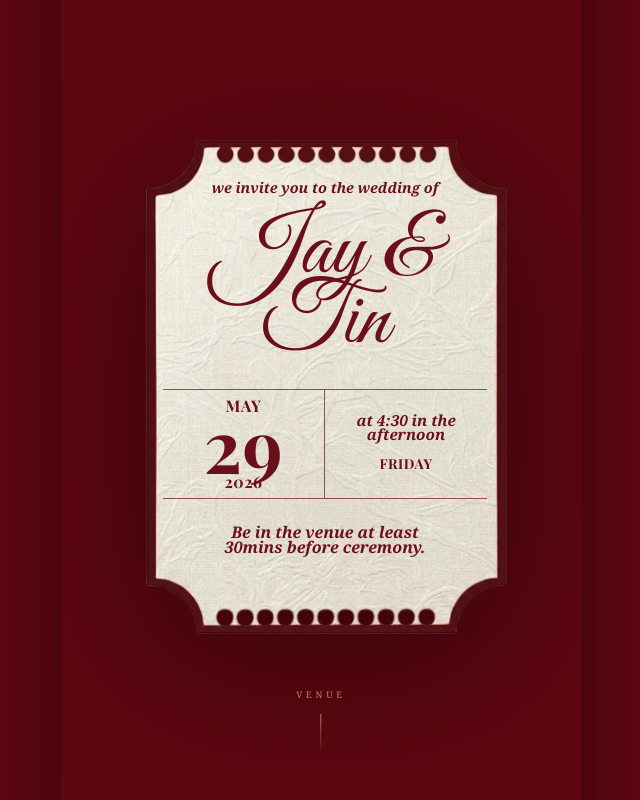
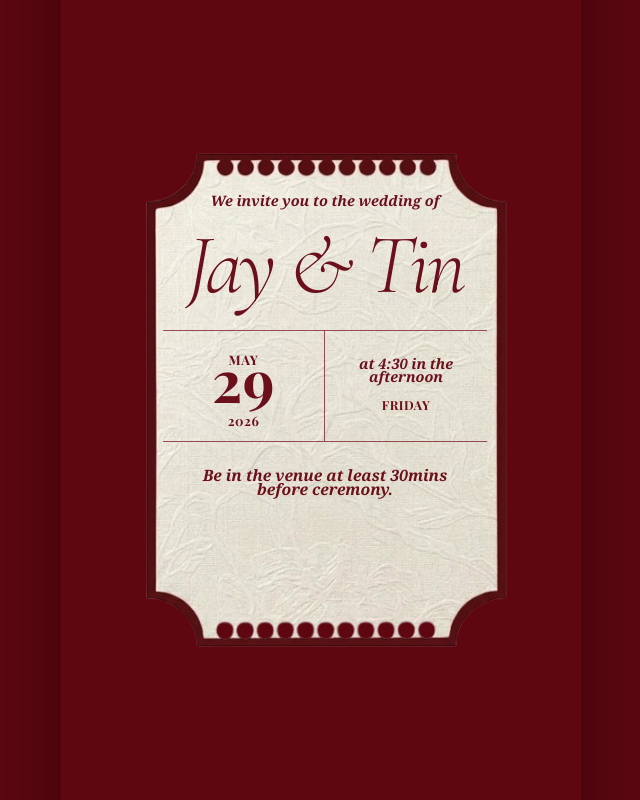
Before and after one commit to editwithjob/jay-tin-rsvp, a React (Vite) app: page / in a window 1280 px wide. Shown: the part 1040-1840 px from the top of the page, without its empty margins (319-959 px from the left). Built offline with nearby package versions, Linux system fonts and the light colour scheme.

Commit message:
feat: finalize wedding ticket layout and spacing adjustments

```diff
--- a/index.html
+++ b/index.html
@@ -1,7 +1,7 @@
 <!doctype html>
 <html lang="en">
   <head>
-    <link href="https://fonts.googleapis.com/css2?family=Playfair+Display:wght@400;600;700&family=Great+Vibes&display=swap" rel="stylesheet">
+    <link href="https://fonts.googleapis.com/css2?family=Playfair+Display:wght@400;600;700&family=Great+Vibes&family=Cormorant+Garamond:ital,wght@1,300;1,400&display=swap" rel="stylesheet">
     <meta charset="UTF-8" />
     <link rel="icon" type="image/svg+xml" href="/favicon.svg" />
     <meta name="viewport" content="width=device-width, initial-scale=1.0" />
--- a/src/App.jsx
+++ b/src/App.jsx
@@ -68,10 +68,10 @@ function HeroSection() {
   return (
     <SectionShell className="text-center">
       <div className="mx-auto flex min-h-[88svh] w-full max-w-[440px] flex-col justify-center">
-        <h1 className="font-serif text-[clamp(2.55rem,9.5vw,3.65rem)] uppercase leading-[1.02] tracking-[-0.045em] text-[#fff7ef]">
+        <h1 className="font-['Times_New_Roman'] text-[clamp(2.7rem,10vw,4rem)] font-normal uppercase leading-[0.98] tracking-[-0.06em] text-[#fff7ef]">
           Some things are
           <br />
-          Meant for you
+          meant for you
         </h1>
 
         <p className="script mt-7 text-[clamp(2rem,8vw,3rem)] leading-none text-[#fff7ef]">
@@ -100,52 +100,58 @@ function TicketSection() {
           <img
             src={ticketImage}
             alt="Jay and Tin wedding invitation ticket"
-            className="w-full drop-shadow-[0_40px_80px_rgba(0,0,0,0.45)]"
+            className="w-full"
           />
 
-          <div className="absolute inset-x-[9%] top-[10%] text-[#6b0f1a]">
+          <div className="absolute inset-x-[9%] top-[10%] text-center text-[#6b0f1a]">
             <p className="text-[clamp(0.72rem,3vw,0.9rem)] font-semibold italic leading-none">
-              we invite you to the wedding of
+              We invite you to the wedding of
             </p>
 
-            <h2 className="script mt-[7%] text-[clamp(4.15rem,16.5vw,5.55rem)] leading-[0.78]">
+            <h2 className="luxury-script mt-[7%] text-[clamp(4rem,15vw,5.3rem)] leading-[0.82] tracking-[-0.04em] text-[#6b0f1a]">
               Jay & Tin
             </h2>
 
-            <div className="mt-[10%] grid grid-cols-2 border-y border-[#7c1725]/75">
-              <div className="flex min-h-[100px] flex-col items-center justify-center border-r border-[#7c1725]/75 py-2">
-                <p className="heading-serif text-[clamp(0.8rem,3.3vw,1rem)] font-bold uppercase leading-none">
+            <div className="mt-[9%] grid min-h-[112px] grid-cols-2 border-y border-[#7c1725]/75">
+{/* LEFT DATE */}
+<div className="flex flex-col items-center justify-center border-r border-[#7c1725]/75 px-2 text-center">
+
+  <p className="heading-serif m-0 translate-y-[3px] text-[clamp(0.68rem,2.6vw,0.82rem)] font-bold uppercase leading-none">
     May
   </p>
-                <p className="heading-serif text-[clamp(3.3rem,13.8vw,4.55rem)] font-bold leading-[0.82]">
+
+<p className="heading-serif m-0 -translate-y-[6px] text-[clamp(3rem,11vw,3.6rem)] font-bold leading-[0.78]">
   29
 </p>
-                <p className="heading-serif text-[clamp(0.8rem,3.3vw,1rem)] font-bold leading-none">
+
+  <p className="heading-serif m-0 translate-y-[6px] text-[clamp(0.68rem,2.6vw,0.82rem)] font-bold leading-none tracking-[0.08em]">
     2026
+  </p>
+
+</div>
+
+              {/* RIGHT DETAILS */}
+              <div className="flex flex-col items-center justify-center px-3 text-center">
+                <div className="leading-[0.95]">
+                  <p className="m-0 text-[clamp(0.76rem,2.9vw,0.9rem)] font-semibold italic">
+                    at 4:30 in the
+                  </p>
+
+                  <p className="m-0 text-[clamp(0.76rem,2.9vw,0.9rem)] font-semibold italic">
+                    afternoon
                   </p>
                 </div>
 
-              <div className="flex min-h-[100px] flex-col items-center justify-center px-2 py-2">
-                <p className="text-[clamp(0.78rem,3.2vw,0.95rem)] font-semibold italic leading-[0.9]">
-                  at 4:30 in the
-                </p>
-                <p className="text-[clamp(0.78rem,3.2vw,0.95rem)] font-semibold italic leading-[0.9]">
-                  afternoon
-                </p>
-                <p className="heading-serif mt-3 text-[clamp(0.68rem,2.65vw,0.86rem)] font-bold uppercase tracking-[0.25em]">
+                <p className="heading-serif m-0 mt-3 text-[clamp(0.62rem,2.35vw,0.78rem)] font-bold uppercase tracking-[0.18em]">
                   Friday
                 </p>
               </div>
             </div>
 
-            <p className="mx-auto mt-[8%] max-w-[245px] text-[clamp(0.82rem,3.35vw,1rem)] font-semibold italic leading-[0.95]">
+            <p className="mx-auto mt-[8%] max-w-[250px] text-[clamp(0.82rem,3.25vw,0.98rem)] font-semibold italic leading-[0.95]">
               Be in the venue at least 30mins before ceremony.
             </p>
           </div>
-        </div>
-
-        <div className="absolute bottom-8 left-1/2 -translate-x-1/2">
-          <ScrollCue label="Venue" />
         </div>
       </div>
     </section>
@@ -182,8 +188,6 @@ function CeremonySection() {
         >
           View Map
         </a>
-
-        <ScrollCue label="Attire" />
       </div>
     </SectionShell>
   )
@@ -229,7 +233,6 @@ function DressCodeSection() {
           Burgundy · Black · Deep Red
         </p>
 
-        <ScrollCue label="Gift" />
       </div>
     </SectionShell>
   )
@@ -262,8 +265,6 @@ function DetailsSection() {
   return (
     <section className="chapter-section relative flex min-h-[100svh] items-center justify-center overflow-hidden bg-[#5f0711] px-0 py-0 text-center">
       <div className="chapter-content relative h-[100svh] w-full overflow-hidden bg-[#5f0711]">
-        <div className="absolute inset-0 z-0 bg-[#5f0711]" />
-
         <img
           src={detailsPaper}
           alt=""
@@ -271,27 +272,27 @@ function DetailsSection() {
           className="absolute inset-0 z-10 h-full w-full object-cover object-center"
         />
 
-        <div className="absolute inset-x-[9%] top-[11%] z-20 text-[#6b0f1a]">
-          <h3 className="heading-serif text-[clamp(2.45rem,10vw,3.55rem)] uppercase tracking-[-0.05em]">
+        <div className="absolute inset-x-[7%] top-[10%] z-20 text-[#6b0f1a]">
+          <h3 className="heading-serif text-[clamp(2.7rem,11vw,3.85rem)] uppercase tracking-[-0.05em]">
             Details
           </h3>
 
-          <div className="mt-[12%] space-y-[9.5%] text-left">
-            <div className="max-w-[58%]">
-              <h4 className="heading-serif text-[clamp(0.92rem,3.7vw,1.15rem)] font-bold uppercase leading-[0.95] tracking-[0.05em]">
+          <div className="mt-[13%] space-y-[8%] text-left">
+            <div className="max-w-[64%]">
+              <h4 className="heading-serif text-[clamp(1rem,4vw,1.25rem)] font-bold uppercase leading-[0.95] tracking-[0.04em]">
                 Can I bring a plus one?
               </h4>
-              <p className="mt-2 text-[clamp(0.64rem,2.5vw,0.8rem)] italic leading-[1.08]">
+              <p className="mt-2 text-[clamp(0.76rem,3vw,0.92rem)] italic leading-[1.05]">
                 Due to limited space at our venue, we can only accommodate those
                 formally invited on the invitation.
               </p>
             </div>
 
-            <div className="ml-auto max-w-[58%] text-right">
-              <h4 className="heading-serif text-[clamp(0.92rem,3.7vw,1.15rem)] font-bold uppercase leading-[0.95] tracking-[0.05em]">
+            <div className="ml-auto max-w-[64%] text-right">
+              <h4 className="heading-serif text-[clamp(1rem,4vw,1.25rem)] font-bold uppercase leading-[0.95] tracking-[0.04em]">
                 Are kids allowed?
               </h4>
-              <p className="mt-2 text-[clamp(0.64rem,2.5vw,0.8rem)] italic leading-[1.08]">
+              <p className="mt-2 text-[clamp(0.76rem,3vw,0.92rem)] italic leading-[1.05]">
                 We love your little ones. However, due to the limited space at
                 our venue, we decided to keep our wedding adults only. We
                 encourage you to use this as a date night to get out and have
@@ -299,11 +300,11 @@ function DetailsSection() {
               </p>
             </div>
 
-            <div className="max-w-[58%]">
-              <h4 className="heading-serif text-[clamp(0.92rem,3.7vw,1.15rem)] font-bold uppercase leading-[0.95] tracking-[0.05em]">
+            <div className="max-w-[64%]">
+              <h4 className="heading-serif text-[clamp(1rem,4vw,1.25rem)] font-bold uppercase leading-[0.95] tracking-[0.04em]">
                 Unplugged Ceremony
               </h4>
-              <p className="mt-2 text-[clamp(0.64rem,2.5vw,0.8rem)] italic leading-[1.08]">
+              <p className="mt-2 text-[clamp(0.76rem,3vw,0.92rem)] italic leading-[1.05]">
                 As we say “I Do,” we ask our beloved guests to put away their
                 phones and cameras, and be fully present in the meaningful
                 moment with us. While our I Do’s are unplugged, our reception is
@@ -311,11 +312,11 @@ function DetailsSection() {
               </p>
             </div>
 
-            <div className="ml-auto max-w-[58%] text-right">
-              <h4 className="heading-serif text-[clamp(0.92rem,3.7vw,1.15rem)] font-bold uppercase leading-[0.95] tracking-[0.05em]">
+            <div className="ml-auto max-w-[64%] text-right">
+              <h4 className="heading-serif text-[clamp(1rem,4vw,1.25rem)] font-bold uppercase leading-[0.95] tracking-[0.04em]">
                 Parking
               </h4>
-              <p className="mt-2 text-[clamp(0.64rem,2.5vw,0.8rem)] italic leading-[1.08]">
+              <p className="mt-2 text-[clamp(0.76rem,3vw,0.92rem)] italic leading-[1.05]">
                 To make your arrival easy, a pay parking building is located
                 right beside Lola’s Cafe.
               </p>
@@ -323,7 +324,7 @@ function DetailsSection() {
           </div>
         </div>
 
-        <div className="absolute bottom-[8%] left-1/2 z-20 -translate-x-1/2">
+        <div className="absolute bottom-[6%] left-1/2 z-20 -translate-x-1/2">
           <p className="text-[9px] uppercase tracking-[0.45em] text-[#d9bd7f]/70">
             RSVP
           </p>
@@ -337,13 +338,16 @@ function DetailsSection() {
 function RSVPSection() {
   const [form, setForm] = useState({
     fullName: '',
+    email: '',
     attendance: 'Attending',
-    guests: '1',
-    guestNames: '',
     message: '',
   })
 
-  const [status, setStatus] = useState({ loading: false, success: '', error: '' })
+  const [status, setStatus] = useState({
+    loading: false,
+    success: '',
+    error: '',
+  })
 
   const updateField = (field, value) => {
     setForm((current) => ({ ...current, [field]: value }))
@@ -354,14 +358,20 @@ function RSVPSection() {
     event.preventDefault()
 
     if (!form.fullName.trim()) {
-      setStatus({ loading: false, success: '', error: 'Please enter your full name.' })
+      setStatus({
+        loading: false,
+        success: '',
+        error: 'Please enter your full name.',
+      })
       return
     }
 
-    const guestCount = Number(form.guests)
-
-    if (guestCount < 0 || guestCount > 2) {
-      setStatus({ loading: false, success: '', error: 'Number of guests must be 0 to 2 only.' })
+    if (!form.email.trim()) {
+      setStatus({
+        loading: false,
+        success: '',
+        error: 'Please enter your email address.',
+      })
       return
     }
 
@@ -370,9 +380,8 @@ function RSVPSection() {
     try {
       const payload = new FormData()
       payload.append('fullName', form.fullName.trim())
+      payload.append('email', form.email.trim())
       payload.append('attendance', form.attendance)
-      payload.append('guests', String(guestCount))
-      payload.append('guestNames', form.guestNames.trim())
       payload.append('message', form.message.trim())
 
       await fetch(GOOGLE_SCRIPT_URL, {
@@ -383,9 +392,8 @@ function RSVPSection() {
 
       setForm({
         fullName: '',
+        email: '',
         attendance: 'Attending',
-        guests: '1',
-        guestNames: '',
         message: '',
       })
 
@@ -415,9 +423,19 @@ function RSVPSection() {
           className="mt-10 rounded-[32px] border border-[#d9bd7f]/25 bg-[#efe2d2] px-6 py-8 text-left text-[#3b0d14] shadow-[0_40px_90px_rgba(0,0,0,0.45)]"
         >
           <input
+            type="text"
             value={form.fullName}
             onChange={(event) => updateField('fullName', event.target.value)}
             placeholder="Full Name"
+            disabled={status.loading}
+            className="mb-4 w-full rounded-xl bg-[#fffaf2] px-4 py-3 text-sm outline-none"
+          />
+
+          <input
+            type="email"
+            value={form.email}
+            onChange={(event) => updateField('email', event.target.value)}
+            placeholder="Email Address"
             disabled={status.loading}
             className="mb-4 w-full rounded-xl bg-[#fffaf2] px-4 py-3 text-sm outline-none"
           />
@@ -439,25 +457,6 @@ function RSVPSection() {
               </button>
             ))}
           </div>
-
-          <select
-            value={form.guests}
-            onChange={(event) => updateField('guests', event.target.value)}
-            disabled={status.loading}
-            className="mb-4 w-full rounded-xl bg-[#fffaf2] px-4 py-3 text-sm outline-none"
-          >
-            <option value="0">0 Guest</option>
-            <option value="1">1 Guest</option>
-            <option value="2">2 Guests</option>
-          </select>
-
-          <input
-            value={form.guestNames}
-            onChange={(event) => updateField('guestNames', event.target.value)}
-            placeholder="Guest Names"
-            disabled={status.loading}
-            className="mb-4 w-full rounded-xl bg-[#fffaf2] px-4 py-3 text-sm outline-none"
-          />
 
           <textarea
             value={form.message}
--- a/src/index.css
+++ b/src/index.css
@@ -174,3 +174,9 @@ body {
       radial-gradient(circle at center, rgba(107, 15, 26, 1), rgba(40, 5, 10, 1));
   }
 }
+
+.luxury-script {
+  font-family: "Cormorant Garamond", "Times New Roman", serif;
+  font-style: italic;
+  font-weight: 300;
+}
```
Lines whose indentation alone changed are shown as unchanged.
